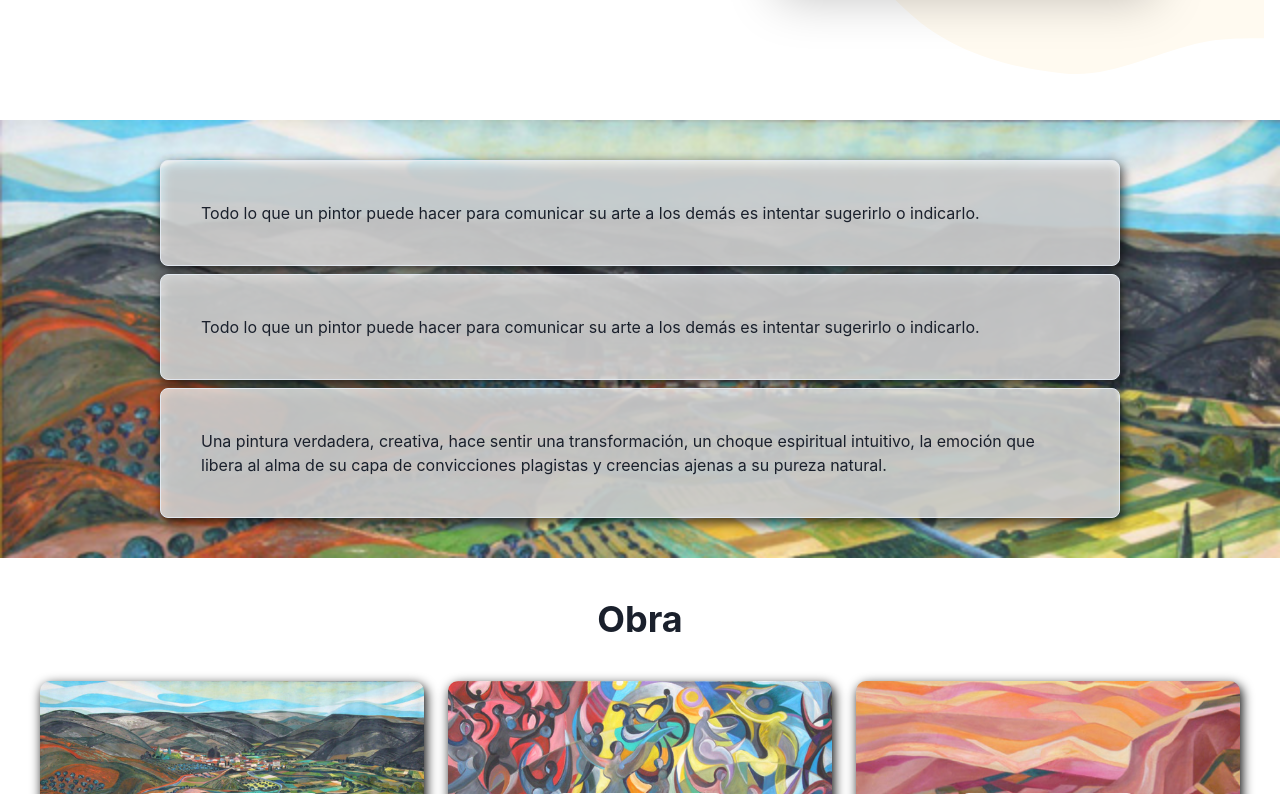
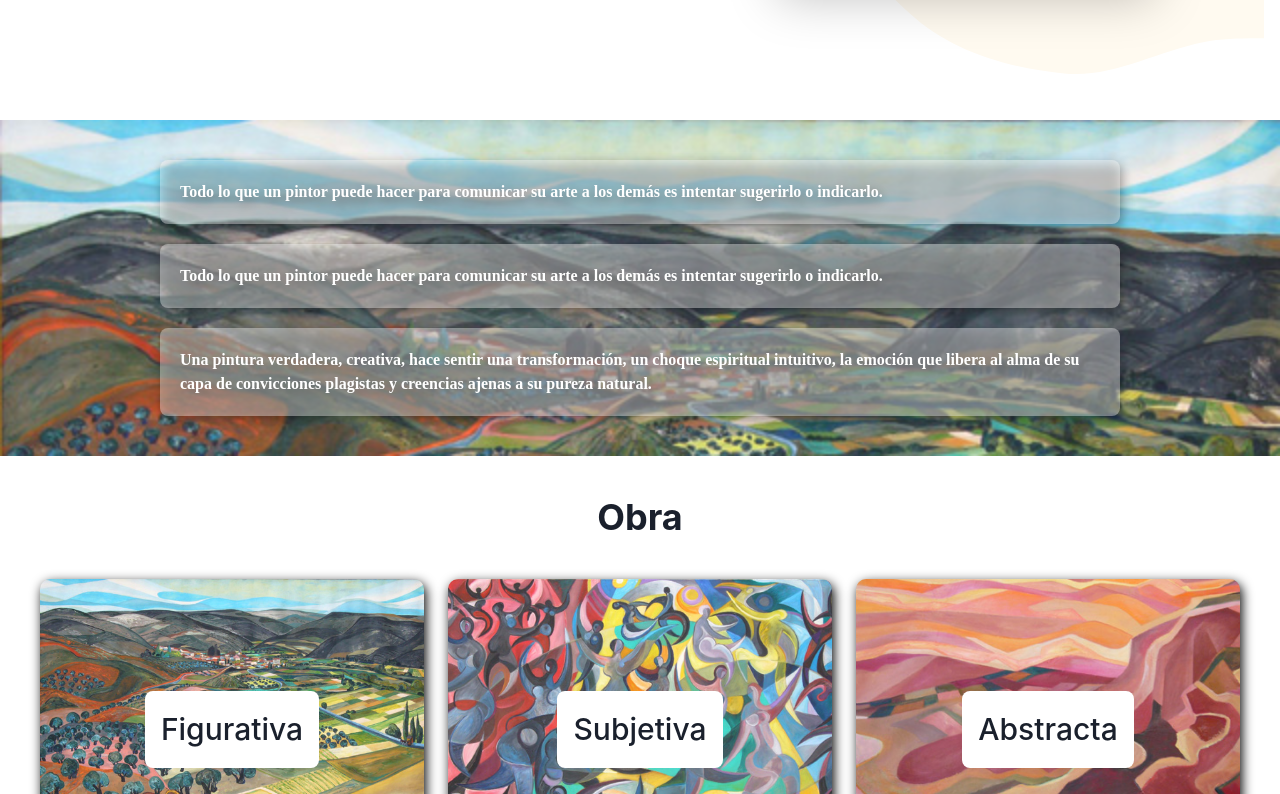
Before and after one commit to CarlosHin/miguelPinto, a Next.js app: page / in a window 1280 px wide. Shown: the part 506-1300 px from the top of the page. Built offline with nearby package versions, Linux system fonts and the light colour scheme.

Commit message:
fixes fonts

```diff
--- a/components/Hero.tsx
+++ b/pages/_components/Hero.tsx
@@ -12,7 +12,7 @@ import {
     useColorModeValue,
 } from '@chakra-ui/react';
 
-export function Hero() {
+export default function Hero() {
     return (
         <Container maxW={{ lg: '7xl' }}>
             <Stack
--- a/pages/_components/Obra.tsx
+++ b/pages/_components/Obra.tsx
@@ -23,8 +23,7 @@ export default function Obra() {
                             transition: "all 0.1s ease-out",
                             _hover: {
                                 "& .epoca": {
-
-                                    transform: "scale(1.05)"
+                                    transform: "scale(1.5)"
                                 }
                             }
                         }}
@@ -44,20 +43,29 @@ export default function Obra() {
                             backgroundPosition="center"
                             cursor="pointer"
                             onClick={() => console.log("AAA")}
-                            transition="all 0.9s ease-out"
+                            transition="all 3s ease-out"
                         >
+                        </Box>
+
                         <Text
+                            position="absolute"
+                            zIndex={99999}
+                            top={0}
+                            bottom={0}
+                            right={0}
+                            left={0}
+                            w="fit-content"
+                            h="fit-content"
                             fontSize="30px"
-                                bgColor="white"
-                                justifySelf="center"
-                                alignSelf="center"
-                                fontWeight={600}
+                            bgColor="#FFFFFF"
+                            // mixBlendMode="screen"
+                            fontWeight={500}
                             borderRadius="8px"
+                            margin="auto"
                             p={4}
                         >
                             {epoca.title}
                         </Text>
-                        </Box>
                     </Box>
                 )
                 )
--- a/pages/_components/ObrasDestacadas.tsx
+++ b/pages/_components/ObrasDestacadas.tsx
@@ -120,7 +120,7 @@ export default function ObrasDestacadas() {
             </Box>
             <SimpleGrid
                 w="full"
-                columns={{ base: 1, xl: 2 }}
+                columns={1}
                 spacing={'20'}
                 mt={16}>
                 {testimonials.map((cardInfo, index) => (
--- a/pages/index.tsx
+++ b/pages/index.tsx
@@ -1,4 +1,4 @@
-import { Hero } from "../components/Hero";
+import Hero from "./_components/Hero";
 import { Header } from "../components/Header";
 import {
   Text, Stack
@@ -12,19 +12,23 @@ const WOW = !isServer ? require('wowjs') : null
 const epocas = [
   { title: "Figurativa", image: "/img/fig1.jpeg" },
   { title: "Subjetiva", image: "/img/sub1.jpeg" },
-  { title: "Abstracta", image: "/img/abs1.jpeg" }]
+  { title: "Abstracta", image: "/img/abs1.jpeg" }
+];
 
 const Card = ({ children }: { children: React.ReactNode }) => (
   <Stack
     className={"wow fadeIn"}
-    borderWidth="1px"
     borderRadius="lg"
-    bg="#FFFFFFBB"
+    bg="#FFFFFF60"
     filter="drop-shadow(2px 4px 6px black)"
-    padding={10}
+    padding={5}
     w="80%"
   >
-    <Text >
+    <Text
+      fontWeight="600"
+      fontFamily="cursive"
+      color="white"
+    >
       {children}
     </Text>
   </Stack>
@@ -40,7 +44,7 @@ export default function Home() {
   return <>
     <Header />
     <Hero />
-    <Stack justify="center" align="center" bgImage="/img/fig1.jpeg" bgSize="cover" mt="10px" p={10} >
+    <Stack justify="center" align="center" bgImage="/img/fig1.jpeg" bgSize="cover" mt="10px" p={10} spacing={5}>
       <Card >
         Todo lo que un pintor puede hacer para comunicar su arte a los demás es intentar sugerirlo o indicarlo.
       </Card>
```
Lines whose indentation alone changed are shown as unchanged.
